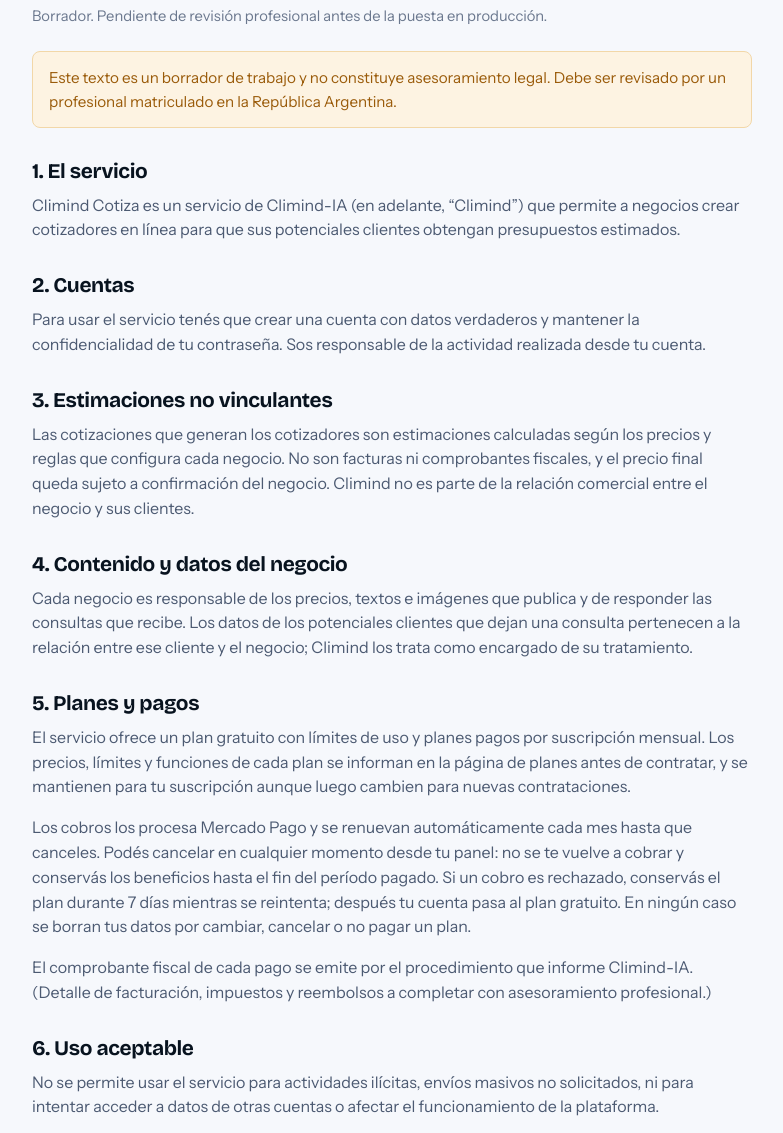
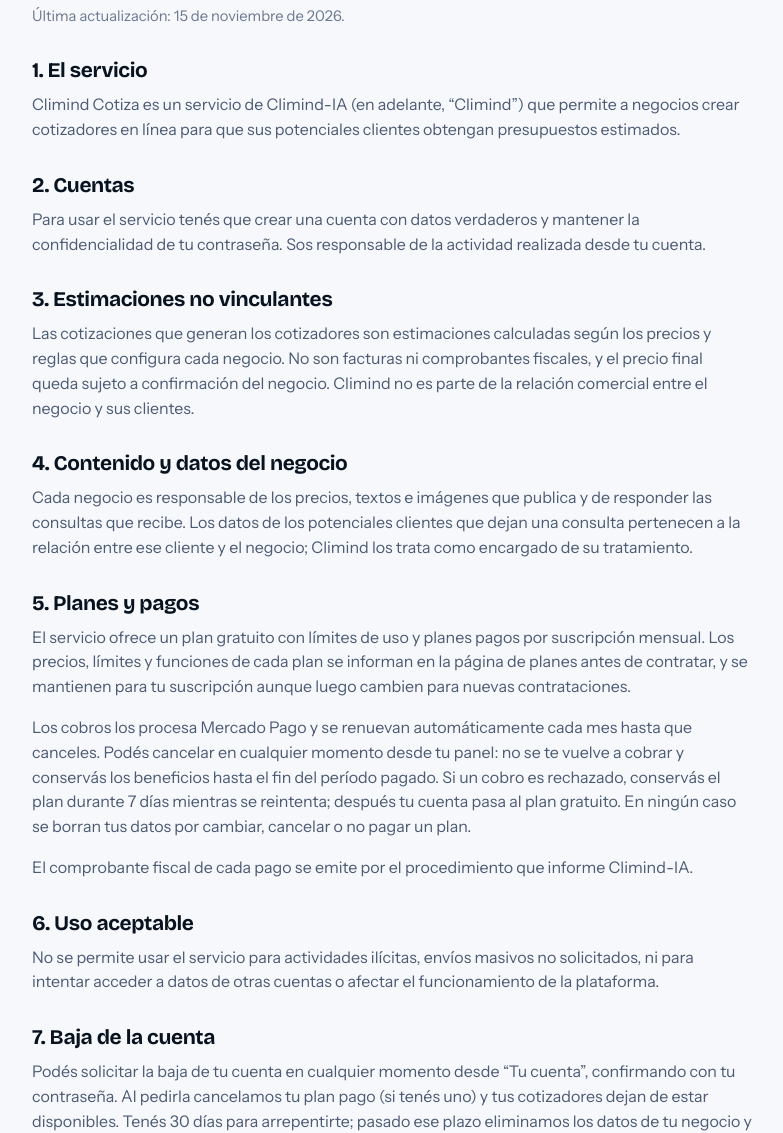
Before and after one commit to gcliment/climind-saas, a plain HTML site: page frontend/cotiza/legal/terminos.html in a window 1280 px wide. Shown: the part 183-1316 px from the top of the page, without its empty margins (38-821 px from the left). Drawn offline with Linux system fonts and the light colour scheme.

Commit message:
Legales: sin aviso de borrador; revisión profesional pendiente para cuando haya clientes
Co-Authored-By: Claude Opus 5.5 <noreply@anthropic.com>

```diff
--- a/frontend/cotiza/legal/terminos.html
+++ b/frontend/cotiza/legal/terminos.html
@@ -18,8 +18,7 @@
 <main class="container legal">
   <article>
     <h1>Términos y condiciones</h1>
-    <p class="updated">Borrador. Pendiente de revisión profesional antes de la puesta en producción.</p>
-    <div class="notice notice-warn my-4">Este texto es un borrador de trabajo y no constituye asesoramiento legal. Debe ser revisado por un profesional matriculado en la República Argentina.</div>
+    <p class="updated">Última actualización: 15 de noviembre de 2026.</p>
 
     <h2>1. El servicio</h2>
     <p>Climind Cotiza es un servicio de Climind-IA (en adelante, “Climind”) que permite a negocios crear cotizadores en línea para que sus potenciales clientes obtengan presupuestos estimados.</p>
@@ -36,7 +35,7 @@
     <h2>5. Planes y pagos</h2>
     <p>El servicio ofrece un plan gratuito con límites de uso y planes pagos por suscripción mensual. Los precios, límites y funciones de cada plan se informan en la página de planes antes de contratar, y se mantienen para tu suscripción aunque luego cambien para nuevas contrataciones.</p>
     <p>Los cobros los procesa Mercado Pago y se renuevan automáticamente cada mes hasta que canceles. Podés cancelar en cualquier momento desde tu panel: no se te vuelve a cobrar y conservás los beneficios hasta el fin del período pagado. Si un cobro es rechazado, conservás el plan durante 7 días mientras se reintenta; después tu cuenta pasa al plan gratuito. En ningún caso se borran tus datos por cambiar, cancelar o no pagar un plan.</p>
-    <p>El comprobante fiscal de cada pago se emite por el procedimiento que informe Climind-IA. (Detalle de facturación, impuestos y reembolsos a completar con asesoramiento profesional.)</p>
+    <p>El comprobante fiscal de cada pago se emite por el procedimiento que informe Climind-IA.</p>
 
     <h2>6. Uso aceptable</h2>
     <p>No se permite usar el servicio para actividades ilícitas, envíos masivos no solicitados, ni para intentar acceder a datos de otras cuentas o afectar el funcionamiento de la plataforma.</p>
```
Also changed, not shown: docs/ROADMAP.md (+1 -1 lines), frontend/cotiza/legal/privacidad.html (+2 -3 lines).
